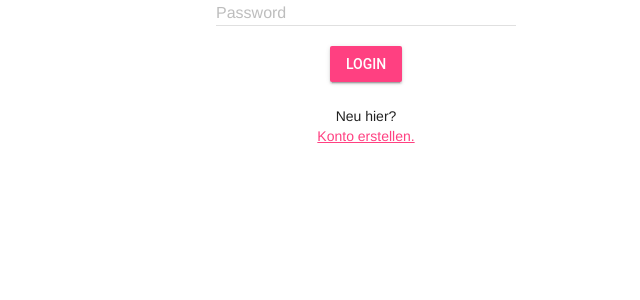
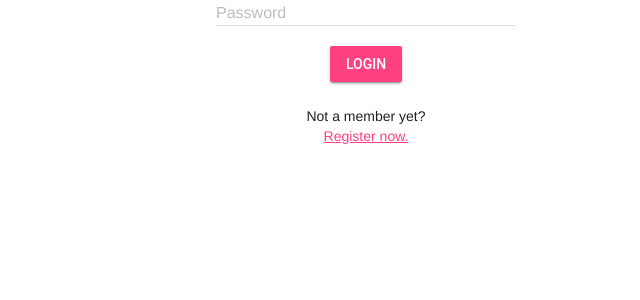
Before and after one commit to Jad134/Django-chatApp, a Django app: page /login/ in a window 1280 px wide. Shown: the part 276-576 px from the top of the page, without its empty margins (274-914 px from the left). Run offline with Django 5.2, Linux system fonts and the light colour scheme.

Commit message:
all englisch

```diff
--- a/chat/templates/auth/login.html
+++ b/chat/templates/auth/login.html
@@ -7,7 +7,7 @@
     <h1>Login</h1>
 
     {% if wrongPassword %}
-    <p class="color-red">Benutzername oder Password ist falsch</p>
+    <p class="color-red">Username or Password ist wrong</p>
     {% endif %}
 
     <form class="form" action="/login/" method="POST">
@@ -30,8 +30,8 @@
 
     <div class="register-div">
         <span>
-            Neu hier?
-        </span> <a href="/register">Konto erstellen.</a>
+            Not a member yet?
+        </span> <a href="/register">Register now.</a>
     </div>
 </section>
 
--- a/chat/templates/register/register.html
+++ b/chat/templates/register/register.html
@@ -10,7 +10,7 @@
                 arrow_back
                 </span></i>
           </button>
-          Registrierung
+          Sign-Up
     </h1>
 
     <p id="notSimilarPassword"> passwords don't match</p>
```
